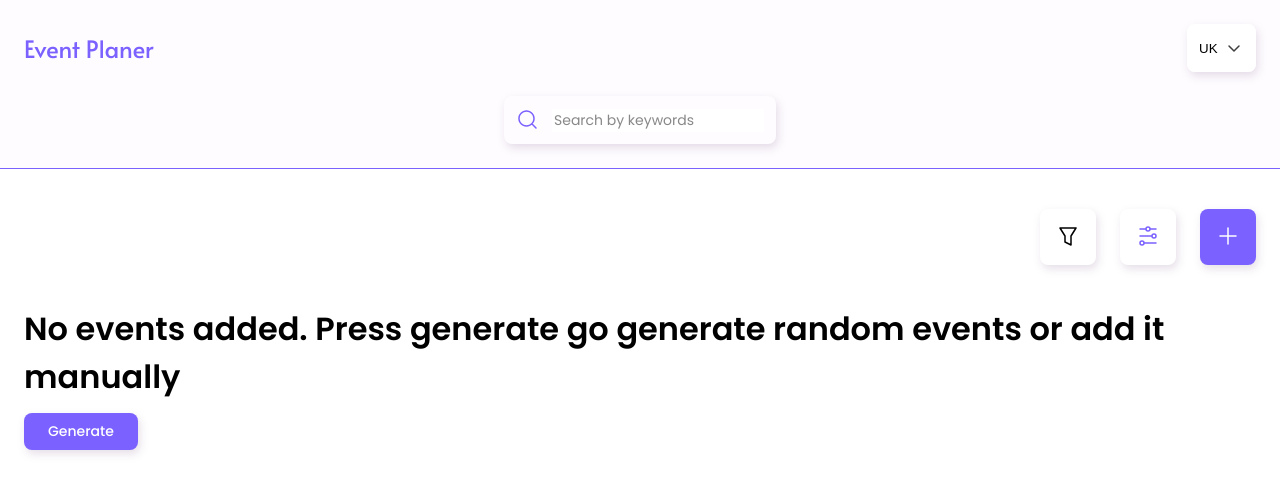
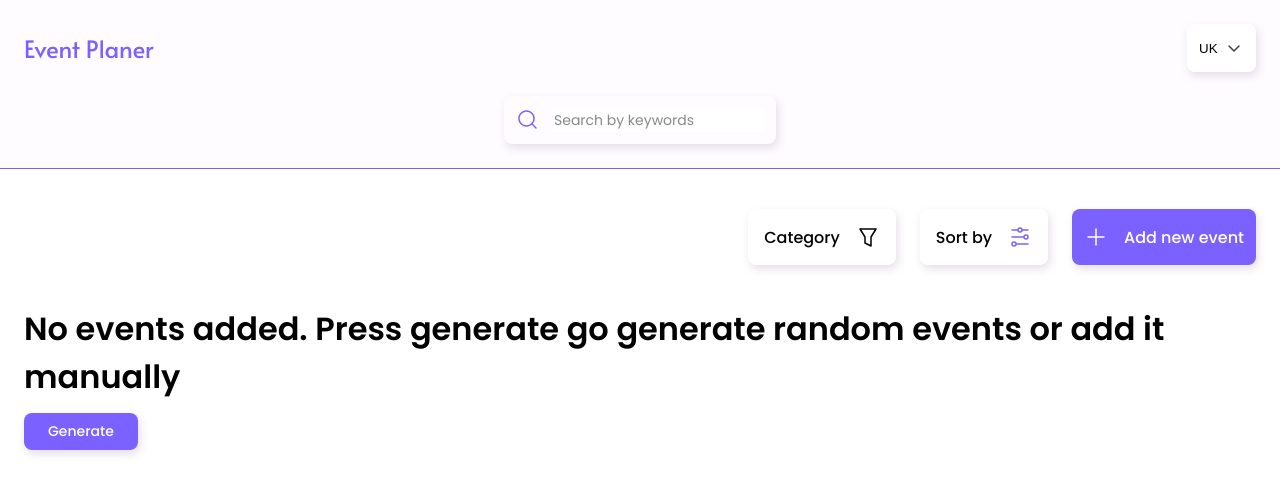
Before and after one commit to MaximKucheriaviy/emens-test-task, a React (Create React App) app: page / in a window 1280 px wide. Shown: the top 494 px of the page. Built offline with nearby package versions, Linux system fonts and the light colour scheme.

Commit message:
main page start to adaptive

```diff
--- a/src/components/eventLinst/EventListStyled.jsx
+++ b/src/components/eventLinst/EventListStyled.jsx
@@ -7,4 +7,7 @@ export const StyledList = styled.ul`
   margin-right: auto;
   grid-row-gap: 24px;
   margin-top: 40px;
+  @media screen and (min-width: 768px) {
+    margin-top: 24px;
+  }
 `;
--- a/src/pages/main/MainStyled.jsx
+++ b/src/pages/main/MainStyled.jsx
@@ -4,13 +4,23 @@ export const MainStyled = styled.section`
   padding-right: 24px;
   padding-left: 24px;
   padding-bottom: 40px;
+
+  & h2 {
+    ${({ theme }) => theme.fontH2};
+    color: ${({ theme }) => theme.hardGray};
+    margin-top: 24px;
+  }
   & .buttonsDiv {
     display: flex;
     flex-direction: row-reverse;
     gap: 24px;
     & button {
-      width: 56px;
       height: 56px;
+      display: flex;
+      justify-content: center;
+      align-items: center;
+      gap: 16px;
+
       border: none;
       box-shadow: 2px 4px 9px 0px rgba(166, 141, 174, 0.28);
       border-radius: 8px;
@@ -94,18 +104,40 @@ export const MainStyled = styled.section`
 
 export const FileterButton = styled.button`
   background-color: #fff;
+  ${({ theme }) => theme.fontTitle};
   & svg {
     stroke: ${(props) => (!props.active ? "#000" : props.theme.primaryColor)};
+  }
+  width: 56px;
+  @media screen and (min-width: 768px) {
+    width: auto;
+    padding: 0px 16px;
   }
 `;
 
 export const SortButton = styled.button`
   background-color: #fff;
+  ${({ theme }) => theme.fontTitle};
   & svg {
     stroke: ${(props) => (!props.active ? "#000" : props.theme.primaryColor)};
+  }
+  width: 56px;
+  @media screen and (min-width: 768px) {
+    width: auto;
+    padding: 0px 16px;
   }
 `;
 
 export const AddButton = styled.button`
+  ${({ theme }) => theme.fontTitle};
+  &:hover {
+    background-color: ${({ theme }) => theme.hoverColor};
+  }
+  width: 56px;
+  @media screen and (min-width: 768px) {
+    width: auto;
+    padding: 0px 12px;
+  }
+  color: white;
   background-color: ${({ theme }) => theme.primaryColor};
 `;
--- a/src/pages/main/main.jsx
+++ b/src/pages/main/main.jsx
@@ -18,6 +18,7 @@ import { ReactComponent as Chevron } from "../../assets/icons/chevron.svg";
 import { useLocation } from "react-router-dom";
 import { Filter } from "../../components/filter/filter";
 import { ReactComponent as Arrow } from "../../assets/icons/arrSmall.svg";
+import { useWindowSize } from "../../service/useWindowSize";
 
 const sortTypes = [
   "nameUp",
@@ -52,7 +53,7 @@ export const MainPage = () => {
       dispatch(addEvent(generateRandomEvent()));
     }
   };
-
+  const size = useWindowSize();
   const onPage = 6;
   useEffect(() => {
     if (filter === "") {
@@ -111,9 +112,10 @@ export const MainPage = () => {
 
   return (
     <MainStyled>
+      <div className="topLine">
         <div className="buttonsDiv">
           <AddButton type="button" onClick={onAddClick}>
-          <Plus />
+            <Plus /> {size >= 768 && "Add new event"}
           </AddButton>
           <SortButton
             type="button"
@@ -126,6 +128,7 @@ export const MainPage = () => {
               });
             }}
           >
+            {size >= 768 && "Sort by"}
             <Filter2 className={sort && "active"} />
           </SortButton>
           <FileterButton
@@ -137,9 +140,12 @@ export const MainPage = () => {
               setFilterStatus({ top: offset.top, left: offset.left });
             }}
           >
+            {size >= 768 && (filter || "Category")}
             <Filter3 className={filter && "active"} />
           </FileterButton>
         </div>
+      </div>
+      {size >= 768 && size < 1280 && <h2>My events</h2>}
       {events.length === 0 && (
         <div className="randomGenerator">
           <p>
--- /dev/null
+++ b/src/service/useWindowSize.js
@@ -0,0 +1,15 @@
+import { useState, useEffect } from "react";
+
+export const useWindowSize = () => {
+  const [size, setSize] = useState(window.innerWidth);
+  useEffect(() => {
+    const onResize = (event) => {
+      setSize(window.innerWidth);
+    };
+    window.addEventListener("resize", onResize);
+    return () => {
+      window.removeEventListener("resize", onResize);
+    };
+  }, []);
+  return size;
+};
```
Lines whose indentation alone changed are shown as unchanged.
